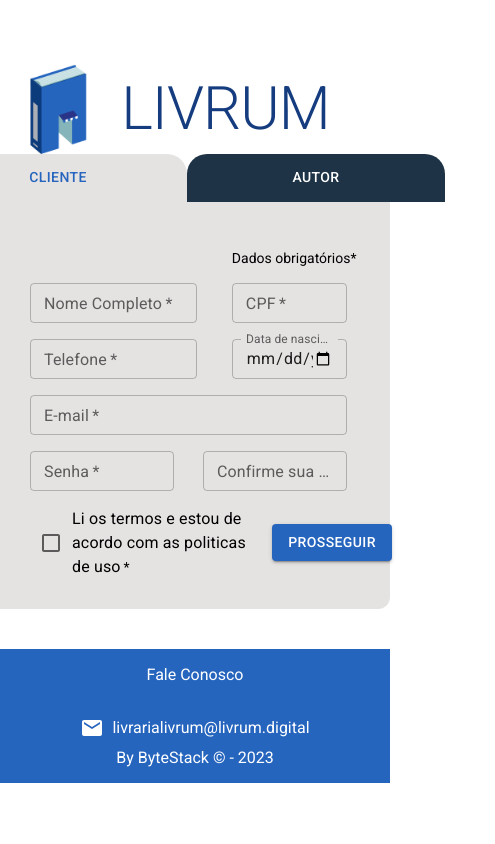
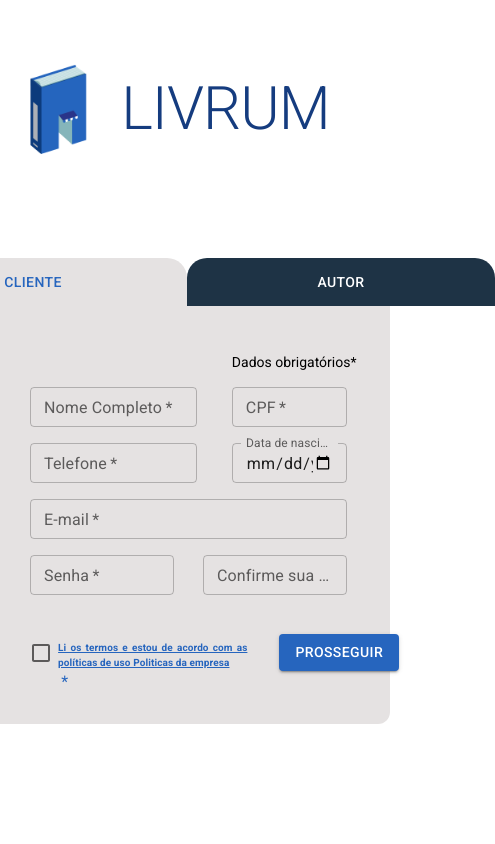
Before and after one commit to byte-stack-uefs/livrum, a Next.js app in the folder phase_4/app/webapp/: page /cadastro in a window 390 px wide. Shown: the top 844 px of the page, 495 px wide, since content can reach past the window. Built offline with nearby package versions, Linux system fonts and the light colour scheme.

Commit message:
deixando mais responsivo

```diff
--- a/phase_4/app/webapp/app/(account)/cadastro/page.tsx
+++ b/phase_4/app/webapp/app/(account)/cadastro/page.tsx
@@ -1,16 +1,23 @@
 "use client";
 import React, { useState } from "react";
 import {
-    TextField, Button, Tabs, Tab, Box, Paper, Grid, FormGroup, FormControlLabel, Checkbox, styled
+  TextField,
+  Button,
+  Tabs,
+  Tab,
+  Box,
+  Paper,
+  Grid,
+  FormGroup,
+  FormControlLabel,
+  Checkbox,
+  styled,
+  Modal,
+  Typography,
 } from "@mui/material";
+import { Margin } from "@mui/icons-material";
 
-const Item = styled(Paper)(({ theme }) => ({
-    backgroundColor: theme.palette.mode === "dark" ? "#1A2027" : "#fff",
-    ...theme.typography.body2,
-    padding: theme.spacing(1),
-    textAlign: "center",
-    color: theme.palette.text.secondary,
-}));
+
 const ClientRegister = () => {
   const [value, setValue] = useState(0);
   const [name, setName] = useState("");
@@ -20,16 +27,37 @@ const ClientRegister = () => {
   const [telephone, setTelephone] = useState("");
   const [password, setPassword] = useState("");
   const [passwordConfirm, setPasswordConfirm] = useState("");
+  const [passwordsMatch, setPasswordsMatch] = useState(true);
   const [adress, setAdress] = useState("");
   const [operationNumber, setOperationNumber] = useState("");
   const [agencyNumber, setAgencyNumber] = useState("");
   const [accountNumber, setAccountNumber] = useState("");
   const maxWidthPage = "500px";
+  const [openModal, setOpenModal] = useState(false);
+  const handlePasswordChange = (e) => {
+    setPassword(e.target.value);
+    // Verificar correspondência de senhas quando a senha é alterada
+    setPasswordsMatch(e.target.value === passwordConfirm);
+  };
+
+  const handlePasswordConfirmChange = (e) => {
+    setPasswordConfirm(e.target.value);
+    // Verificar correspondência de senhas quando a senha de confirmação é alterada
+    setPasswordsMatch(e.target.value === password);
+  };
+  const handleOpen = () => {
+    setOpenModal(true);
+  };
+
+  // Função para fechar o modal
+  const handleClose = () => {
+    setOpenModal(false);
+  };
+
   const customStyles = (widthParam) => ({
-        fontFamily: 'Roboto',
-        fontSize: '14px',
-        margin: 0,
-        width: widthParam
+    fontFamily: "Roboto",
+    fontSize: "14px",
+    width: widthParam,
   });
 
   const handleChange = (event, newValue) => {
@@ -38,37 +66,33 @@ const ClientRegister = () => {
 
   const handleSubmitClient = (event) => {
     event.preventDefault();
-        console.log("Nome Completo:", name);
-        console.log("CPF:", cpf);
-        console.log("Data de nascimento:", birthday);
-        console.log("Telefone", telephone);
-        console.log("Email:", email);
-        console.log("Senha:", password);
-        console.log("Confirme sua senha:", passwordConfirm);
-        console.log("Endereço:", adress);
-        console.log("Número de operação:", operationNumber);
-        console.log("Número de agência:", agencyNumber);
-        console.log("Número da conta:", accountNumber);
+
   };
 
   return (
     <>
-
       <Box
         sx={{
+          width: "100%",
+          maxWidth: "1200px",
+          minHeight: "80vh",
           display: "flex",
           flexDirection: "column",
           alignItems: "center",
           margin: "auto",
-                    maxWidth: "500px",
           justifyContent: "center",
           height: "100%",
           flexGrow: 1,
-
         }}
-
       >
-                <Tabs value={value} scrollButtons={false} onChange={handleChange} centered style={{ marginBottom: "16px", marginLeft: "-16px"}} TabIndicatorProps={{ style: { display: 'none'  }  }} >
+        <Tabs
+          value={value}
+          scrollButtons={false}
+          onChange={handleChange}
+          centered
+          style={{ marginBottom: "16px", marginLeft: "-16px" }}
+          TabIndicatorProps={{ style: { display: "none" } }}
+        >
           <Tab
             label="Cliente"
             sx={{
@@ -83,15 +107,17 @@ const ClientRegister = () => {
           />
         </Tabs>
         <form onSubmit={handleSubmitClient}>
-
-
-
           <Grid
             container
             spacing={2}
             justifyContent="center"
             alignItems="center"
-                        style={{ backgroundColor: '#E5E2E2', flexBasis: '500px', borderRadius: "0 0 12px 12px" , padding: '30px' }}
+            style={{
+              backgroundColor: "#E5E2E2",
+              flexBasis: "700px",
+              borderRadius: "0 0 12px 12px",
+              padding: "30px",
+            }}
           >
             <Grid item xs={7}></Grid>
             <Grid item xs={5}>
@@ -113,6 +139,7 @@ const ClientRegister = () => {
                 required
                 label="CPF"
                 variant="outlined"
+                type="number"
                 value={cpf}
                 onChange={(e) => setCpf(e.target.value)}
                 style={customStyles("90%")}
@@ -176,7 +203,9 @@ const ClientRegister = () => {
                 variant="outlined"
                 value={passwordConfirm}
                 type="password"
-                                onChange={(e) => setPasswordConfirm(e.target.value)}
+                onChange={handlePasswordConfirmChange}
+                error={!passwordsMatch}
+                helperText={!passwordsMatch ? "As senhas não coincidem" : ""}
                 style={customStyles("92%")}
                 size="small"
               />
@@ -184,9 +213,7 @@ const ClientRegister = () => {
             {value === 1 && (
               <>
                 <Grid item xs={12}>
-                                    <label style={customStyles("")}>
-                                        Dados bancários
-                                    </label>
+                  <label style={customStyles("")}>Dados bancários</label>
                 </Grid>
                 <Grid item xs={3}>
                   <TextField
@@ -220,34 +247,80 @@ const ClientRegister = () => {
                 </Grid>
               </>
             )}
-                        <Grid item xs={8.4}>
-                            <FormGroup>
+            <Grid
+              item
+              xs={8.3}
+              spacing={2}
+              style={{
+                textAlign: "justify",
+                alignSelf: "flex-start",
+                color: "#2665BE",
+                cursor: "pointer",
+              }}
+            >
               <FormControlLabel
                 required
-                                    control={<Checkbox />}
-                                    label="Li os termos e estou de acordo com as politicas de uso"
-                                    style={customStyles("")}
+                control={
+                  <Checkbox
+                    inputProps={{ "aria-label": "controlled" }}
+                    style={{ padding: 0, marginRight: "5px" }}
                   />
-                            </FormGroup>
+                }
+                label={
+                  <div style={{ display: "flex", alignItems: "center" }}>
+                    <Typography
+                      variant="body2"
+                      marginTop="30px"
+                      fontFamily="Roboto"
+                      fontSize="10px" // Adjust the font size as needed
+                      fontWeight="bold"
+                      onClick={(e) => {
+                        e.preventDefault();
+                        handleOpen();
+                      }}
+                      style={{
+                        textDecoration: "underline",
+                        cursor: "pointer",
+                      }}
+                    >
+                      Li os termos e estou de acordo com as políticas de uso
+                      Politicas da empresa
+                    </Typography>
+                  </div>
+                }
+              />
             </Grid>
-                        <Grid item xs={3.6}>
+            <Grid item xs={3}>
               <Button
                 type="submit"
                 variant="contained"
                 color="primary"
                 style={customStyles("")}
+
               >
                 Prosseguir
               </Button>
             </Grid>
           </Grid>
+
+          <Modal
+            open={openModal}
+            onClose={handleClose}
+            aria-labelledby="modal-modal-title"
+            aria-describedby="modal-modal-description"
+          >
+            <Box sx={customStyles("")}>
+              <Typography id="modal-modal-title" variant="h6" component="h2">
+                Termos de Uso
+              </Typography>
+              <Typography id="modal-modal-description" sx={{ mt: 2 }}>
+                {/*termos de uso aqui*/}
+              </Typography>
+            </Box>
+          </Modal>
         </form>
       </Box>
-            <Box sx={{marginBottom: "40px"}}>
-
-
-
-            </Box>
+      <Box sx={{ marginBottom: "40px" }}></Box>
     </>
   );
 };
--- a/phase_4/app/webapp/app/theme.tsx
+++ b/phase_4/app/webapp/app/theme.tsx
@@ -53,7 +53,7 @@ export const theme: Theme = createTheme({
     MuiTab: {
       styleOverrides: {
         root: {
-          minWidth: '258px',
+          minWidth: '308px',
           marginLeft: 'px',
           "&.Mui-selected": {
             backgroundColor: "#E5E2E2",
```
Lines whose indentation alone changed are shown as unchanged.
